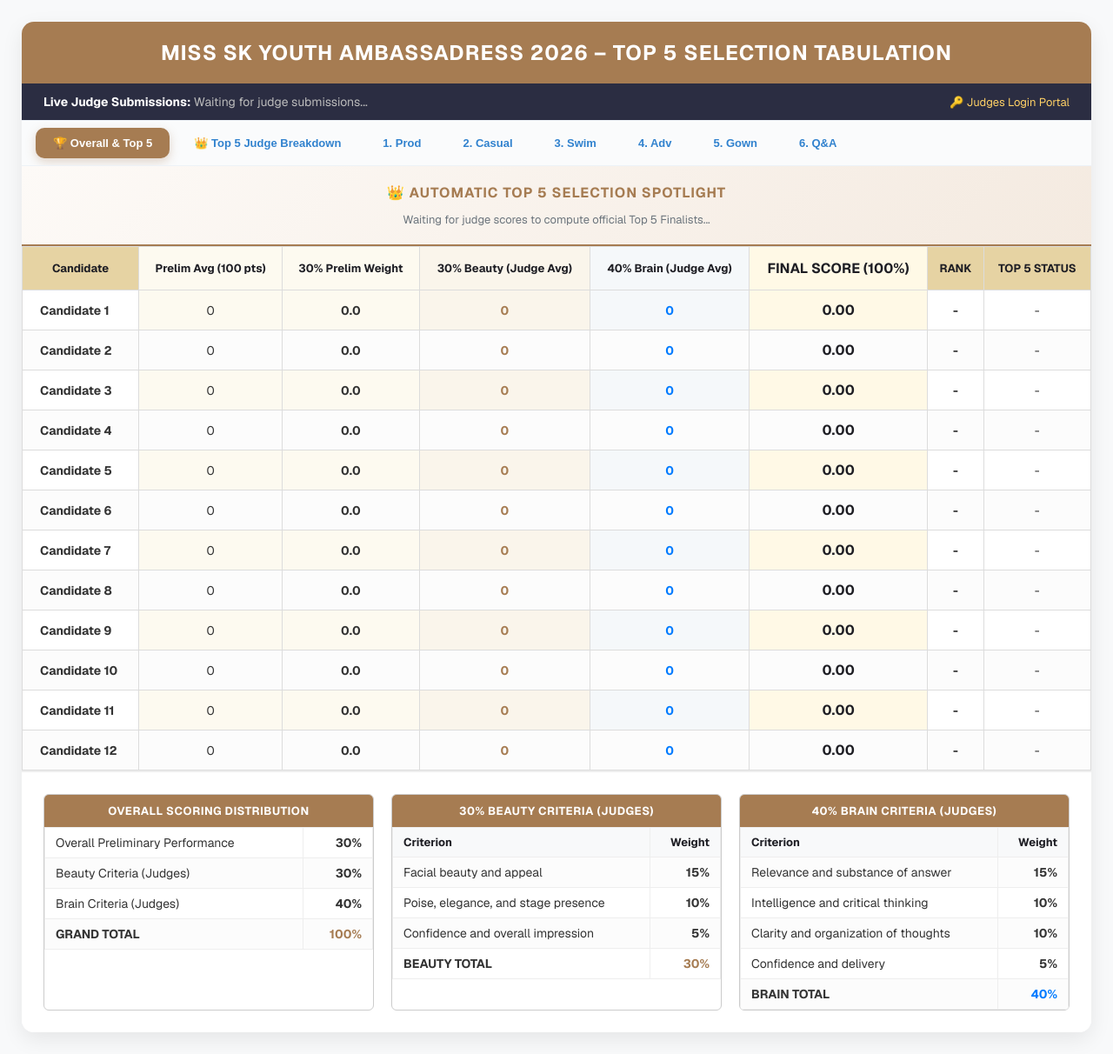
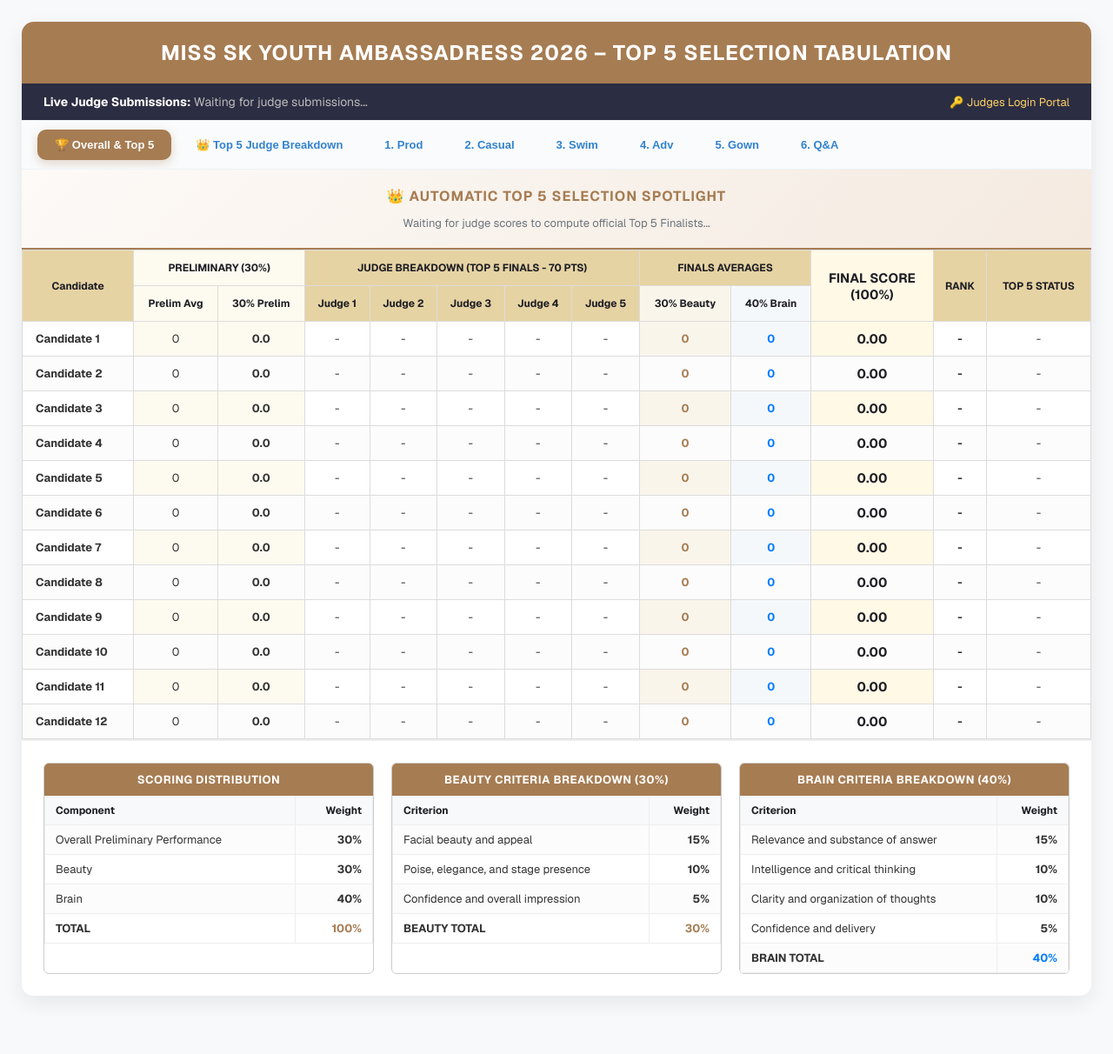
Before and after one commit to LiveKryptiah/tabulation, a Flask app: page /admin in a window 1280 px wide. Shown: the whole page at 87% size. After the commit the page ends 1148 px from the top, so only its background shows below. Run offline with Flask 2, Linux system fonts and the light colour scheme.

Commit message:
Fix Admin panel grading to be strictly judge-attributed and deduplicated by judge slot

```diff
--- a/app.py
+++ b/app.py
@@ -197,7 +197,7 @@ def admin_panel():
 
 # --- HELPER & API FOR REAL-TIME TABULATION ---
 def get_tabulation_data():
-    prelim_results = {}
+    prelim_by_judge = {}  # cand_num -> { judge_slot: score }
     category_results = {}
     judge_progress = {}
 
@@ -213,9 +213,9 @@ def get_tabulation_data():
                     try:
                         cand_num = int(cand_str.replace('Candidate ', ''))
                         score = float(score_str)
-                        if cand_num not in prelim_results:
-                            prelim_results[cand_num] = []
-                        prelim_results[cand_num].append(score)
+                        if cand_num not in prelim_by_judge:
+                            prelim_by_judge[cand_num] = {}
+                        prelim_by_judge[cand_num][j_slot] = score  # Latest score per judge
 
                         if cand_num not in category_results:
                             category_results[cand_num] = {'prod': [], 'casual': [], 'swim': [], 'adv': [], 'gown': [], 'qa': []}
@@ -241,9 +241,8 @@ def get_tabulation_data():
                         pass
 
     # Read Top 5 Judge Scores (Per Judge Breakdown)
-    top5_beauty_results = {}
-    top5_brain_results = {}
-    top5_judge_scores = {} # cand_num -> { judge_slot: score }
+    top5_beauty_by_judge = {} # cand_num -> { judge_slot: b_score }
+    top5_brain_by_judge = {}  # cand_num -> { judge_slot: br_score }
 
     if os.path.exists(TOP5_CSV_FILE):
         with open(TOP5_CSV_FILE, mode='r', encoding='utf-8') as file:
@@ -261,14 +260,11 @@ def get_tabulation_data():
                         br_val = float(br_tot) if br_tot else 0
 
                         if b_tot:
-                            if cand_num not in top5_beauty_results: top5_beauty_results[cand_num] = []
-                            top5_beauty_results[cand_num].append(b_val)
+                            if cand_num not in top5_beauty_by_judge: top5_beauty_by_judge[cand_num] = {}
+                            top5_beauty_by_judge[cand_num][j_slot] = b_val
                         if br_tot:
-                            if cand_num not in top5_brain_results: top5_brain_results[cand_num] = []
-                            top5_brain_results[cand_num].append(br_val)
-
-                        if cand_num not in top5_judge_scores: top5_judge_scores[cand_num] = {}
-                        top5_judge_scores[cand_num][j_slot] = round(b_val + br_val, 2)
+                            if cand_num not in top5_brain_by_judge: top5_brain_by_judge[cand_num] = {}
+                            top5_brain_by_judge[cand_num][j_slot] = br_val
 
                         if j_slot not in judge_progress:
                             judge_progress[j_slot] = set()
@@ -277,23 +273,40 @@ def get_tabulation_data():
                         pass
 
     candidates_data = []
-    all_cand_nums = set(range(1, 13)).union(prelim_results.keys()).union(top5_beauty_results.keys())
+    all_cand_nums = set(range(1, 13)).union(prelim_by_judge.keys()).union(top5_beauty_by_judge.keys())
 
     for cand_num in sorted(all_cand_nums):
-        p_scores = prelim_results.get(cand_num, [])
-        b_scores = top5_beauty_results.get(cand_num, [])
-        br_scores = top5_brain_results.get(cand_num, [])
+        p_dict = prelim_by_judge.get(cand_num, {})
+        b_dict = top5_beauty_by_judge.get(cand_num, {})
+        br_dict = top5_brain_by_judge.get(cand_num, {})
         cats = category_results.get(cand_num, {'prod': [], 'casual': [], 'swim': [], 'adv': [], 'gown': [], 'qa': []})
 
+        # 30% Prelim Avg based on judges who scored
+        p_scores = list(p_dict.values())
         prelim_avg = sum(p_scores) / len(p_scores) if p_scores else 0
         prelim_30 = prelim_avg * 0.30
 
+        # 30% Beauty Avg based on judges who scored
+        b_scores = list(b_dict.values())
         beauty_30 = sum(b_scores) / len(b_scores) if b_scores else 0
+
+        # 40% Brain Avg based on judges who scored
+        br_scores = list(br_dict.values())
         brain_40  = sum(br_scores) / len(br_scores) if br_scores else 0
 
+        # Final Score (100%) = 30% Prelim + 30% Beauty + 40% Brain
         final_score = prelim_30 + beauty_30 + brain_40
 
-        j_scores = top5_judge_scores.get(cand_num, {})
+        # Build Per-Judge Top 5 Breakdown (Beauty + Brain total out of 70 pts per judge)
+        j_breakdown = {}
+        for j_id in ['Judge 1', 'Judge 2', 'Judge 3', 'Judge 4', 'Judge 5']:
+            has_b = j_id in b_dict
+            has_br = j_id in br_dict
+            if has_b or has_br:
+                tot = b_dict.get(j_id, 0) + br_dict.get(j_id, 0)
+                j_breakdown[j_id] = round(tot, 2)
+            else:
+                j_breakdown[j_id] = '-'
 
         candidates_data.append({
             'number': cand_num,
@@ -303,11 +316,16 @@ def get_tabulation_data():
             'beauty_30': round(beauty_30, 2),
             'brain_40': round(brain_40, 2),
             'final_score': round(final_score, 2),
-            'judge_1': j_scores.get('Judge 1', '-'),
-            'judge_2': j_scores.get('Judge 2', '-'),
-            'judge_3': j_scores.get('Judge 3', '-'),
-            'judge_4': j_scores.get('Judge 4', '-'),
-            'judge_5': j_scores.get('Judge 5', '-'),
+            'judge_1': j_breakdown.get('Judge 1', '-'),
+            'judge_2': j_breakdown.get('Judge 2', '-'),
+            'judge_3': j_breakdown.get('Judge 3', '-'),
+            'judge_4': j_breakdown.get('Judge 4', '-'),
+            'judge_5': j_breakdown.get('Judge 5', '-'),
+            'p_j1': p_dict.get('Judge 1', '-'),
+            'p_j2': p_dict.get('Judge 2', '-'),
+            'p_j3': p_dict.get('Judge 3', '-'),
+            'p_j4': p_dict.get('Judge 4', '-'),
+            'p_j5': p_dict.get('Judge 5', '-'),
             'prod_avg': round(sum(cats['prod']) / len(cats['prod']), 2) if cats['prod'] else 0,
             'casual_avg': round(sum(cats['casual']) / len(cats['casual']), 2) if cats['casual'] else 0,
             'swim_avg': round(sum(cats['swim']) / len(cats['swim']), 2) if cats['swim'] else 0,
--- a/templates/admin.html
+++ b/templates/admin.html
@@ -11,16 +11,16 @@
         * { box-sizing: border-box; }
         body { font-family: 'Geist', sans-serif; background-color: #f8f9fa; margin: 0; padding: 25px; color: #333; }
 
-        .admin-container { max-width: 1550px; margin: 0 auto; background: white; box-shadow: 0 8px 25px rgba(0,0,0,0.08); border-radius: 14px; overflow: hidden; }
+        .admin-container { max-width: 1600px; margin: 0 auto; background: white; box-shadow: 0 8px 25px rgba(0,0,0,0.08); border-radius: 14px; overflow: hidden; }
 
         .header-title { background-color: #a67c52; color: white; text-align: center; padding: 20px; font-size: 24px; font-weight: 700; letter-spacing: 1px; text-transform: uppercase; }
 
-        /* Category Pill Navigation Bar (Matching Screenshot UI) */
+        /* Category Pill Navigation Bar */
         .category-pill-nav {
             display: flex;
             gap: 8px;
             background: #fafbfc;
-            padding: 8px 16px;
+            padding: 10px 18px;
             border-bottom: 1px solid #edf2f7;
             border-top: 1px solid #edf2f7;
             overflow-x: auto;
@@ -48,19 +48,19 @@
         }
 
         table { width: 100%; border-collapse: collapse; text-align: center; font-size: 13px; }
-        th { background-color: #e6d3a3; color: #1e1e24; padding: 14px 10px; font-size: 13px; border: 1px solid #dcdcdc; font-weight: 700; vertical-align: middle; }
-        td { padding: 12px 10px; border: 1px solid #dcdcdc; font-size: 14px; }
+        th { background-color: #e6d3a3; color: #1e1e24; padding: 12px 8px; font-size: 12px; border: 1px solid #dcdcdc; font-weight: 700; vertical-align: middle; }
+        td { padding: 10px 8px; border: 1px solid #dcdcdc; font-size: 13px; }
 
         tr:nth-child(even) td { background-color: #fcfcfc; }
 
         .col-prelim { background-color: #fdfaf0; }
         .col-beauty { background-color: #faf5eb; }
         .col-brain { background-color: #f5f8fa; }
-        .col-final { background-color: #fff9e6; font-weight: bold; font-size: 16px; color: #1e1e24; }
+        .col-final { background-color: #fff9e6; font-weight: bold; font-size: 15px; color: #1e1e24; }
         .col-rank { font-weight: bold; }
 
         .qualified { color: #004d00; font-weight: bold; background-color: #d4edda !important; }
-        .title-winner { color: #a67c52; font-weight: 700; font-size: 14px; background-color: #fdfaf0; }
+        .title-winner { color: #a67c52; font-weight: 700; font-size: 13px; background-color: #fdfaf0; }
 
         /* Spotlight Card */
         .spotlight-card {
@@ -154,22 +154,37 @@
             <table>
                 <thead>
                     <tr>
-                        <th>Candidate</th>
-                        <th class="col-prelim">Prelim Avg (100 pts)</th>
-                        <th class="col-prelim">30% Prelim Weight</th>
-                        <th class="col-beauty">30% Beauty (Judge Avg)</th>
-                        <th class="col-brain">40% Brain (Judge Avg)</th>
-                        <th class="col-final">FINAL SCORE (100%)</th>
-                        <th>RANK</th>
-                        <th>TOP 5 STATUS</th>
+                        <th rowspan="2">Candidate</th>
+                        <th colspan="2" class="col-prelim">PRELIMINARY (30%)</th>
+                        <th colspan="5">JUDGE BREAKDOWN (TOP 5 FINALS - 70 PTS)</th>
+                        <th colspan="2">FINALS AVERAGES</th>
+                        <th rowspan="2" class="col-final">FINAL SCORE<br>(100%)</th>
+                        <th rowspan="2">RANK</th>
+                        <th rowspan="2">TOP 5 STATUS</th>
+                    </tr>
+                    <tr>
+                        <th class="col-prelim">Prelim Avg</th>
+                        <th class="col-prelim">30% Prelim</th>
+                        <th>Judge 1</th>
+                        <th>Judge 2</th>
+                        <th>Judge 3</th>
+                        <th>Judge 4</th>
+                        <th>Judge 5</th>
+                        <th class="col-beauty">30% Beauty</th>
+                        <th class="col-brain">40% Brain</th>
                     </tr>
                 </thead>
                 <tbody>
                     {% for cand in candidates %}
                     <tr class="candidate-row" data-cand="{{ cand.number }}">
-                        <td style="text-align: left; padding-left: 20px; font-weight: bold;">{{ cand.name }}</td>
+                        <td style="text-align: left; padding-left: 15px; font-weight: bold;">{{ cand.name }}</td>
                         <td class="prelim-val col-prelim">{{ cand.prelim_score }}</td>
                         <td class="prelim-30 col-prelim" style="font-weight: bold;">{{ cand.prelim_30 }}</td>
+                        <td class="j1-val">{{ cand.judge_1 }}</td>
+                        <td class="j2-val">{{ cand.judge_2 }}</td>
+                        <td class="j3-val">{{ cand.judge_3 }}</td>
+                        <td class="j4-val">{{ cand.judge_4 }}</td>
+                        <td class="j5-val">{{ cand.judge_5 }}</td>
                         <td class="beauty-30 col-beauty" style="font-weight: bold; color: #a67c52;">{{ cand.beauty_30 }}</td>
                         <td class="brain-40 col-brain" style="font-weight: bold; color: #007bff;">{{ cand.brain_40 }}</td>
                         <td class="final-score col-final">{{ cand.final_score }}</td>
@@ -177,7 +192,7 @@
                         <td class="top5-cell">-</td>
                     </tr>
                     {% else %}
-                    <tr><td colspan="8" style="padding: 30px; color: #888;">No scores recorded yet. Have judges submit scores first!</td></tr>
+                    <tr><td colspan="13" style="padding: 30px; color: #888;">No scores recorded yet. Have judges submit scores first!</td></tr>
                     {% endfor %}
                 </tbody>
             </table>
@@ -360,20 +375,21 @@
             </table>
         </div>
 
-        <!-- Exact Criteria Reference Tables -->
+        <!-- Exact Scoring Distribution Reference Table (From Screenshot) -->
         <div class="legend-container">
             <div class="legend-box">
-                <div class="legend-header">OVERALL SCORING DISTRIBUTION</div>
+                <div class="legend-header">SCORING DISTRIBUTION</div>
                 <table class="legend-table">
+                    <tr><th>Component</th><th style="text-align: right;">Weight</th></tr>
                     <tr><td>Overall Preliminary Performance</td><td style="font-weight: bold; text-align: right;">30%</td></tr>
-                    <tr><td>Beauty Criteria (Judges)</td><td style="font-weight: bold; text-align: right;">30%</td></tr>
-                    <tr><td>Brain Criteria (Judges)</td><td style="font-weight: bold; text-align: right;">40%</td></tr>
-                    <tr style="font-weight: 700; background-color: #fdfaf7;"><td>GRAND TOTAL</td><td style="font-weight: bold; text-align: right; color: #a67c52;">100%</td></tr>
+                    <tr><td>Beauty</td><td style="font-weight: bold; text-align: right;">30%</td></tr>
+                    <tr><td>Brain</td><td style="font-weight: bold; text-align: right;">40%</td></tr>
+                    <tr style="font-weight: 700; background-color: #fdfaf7;"><td>TOTAL</td><td style="font-weight: bold; text-align: right; color: #a67c52;">100%</td></tr>
                 </table>
             </div>
 
             <div class="legend-box">
-                <div class="legend-header">30% BEAUTY CRITERIA (JUDGES)</div>
+                <div class="legend-header">BEAUTY CRITERIA BREAKDOWN (30%)</div>
                 <table class="legend-table">
                     <tr><th>Criterion</th><th style="text-align: right;">Weight</th></tr>
                     <tr><td>Facial beauty and appeal</td><td style="text-align: right; font-weight: bold;">15%</td></tr>
@@ -384,7 +400,7 @@
             </div>
 
             <div class="legend-box">
-                <div class="legend-header">40% BRAIN CRITERIA (JUDGES)</div>
+                <div class="legend-header">BRAIN CRITERIA BREAKDOWN (40%)</div>
                 <table class="legend-table">
                     <tr><th>Criterion</th><th style="text-align: right;">Weight</th></tr>
                     <tr><td>Relevance and substance of answer</td><td style="text-align: right; font-weight: bold;">15%</td></tr>
@@ -503,6 +519,11 @@
                         if (nameTd && nameTd.textContent.trim() === cand.name) {
                             row.querySelector('.prelim-val').textContent = cand.prelim_score.toFixed(2);
                             row.querySelector('.prelim-30').textContent = cand.prelim_30.toFixed(2);
+                            if (row.querySelector('.j1-val')) row.querySelector('.j1-val').textContent = cand.judge_1;
+                            if (row.querySelector('.j2-val')) row.querySelector('.j2-val').textContent = cand.judge_2;
+                            if (row.querySelector('.j3-val')) row.querySelector('.j3-val').textContent = cand.judge_3;
+                            if (row.querySelector('.j4-val')) row.querySelector('.j4-val').textContent = cand.judge_4;
+                            if (row.querySelector('.j5-val')) row.querySelector('.j5-val').textContent = cand.judge_5;
                             row.querySelector('.beauty-30').textContent = cand.beauty_30.toFixed(2);
                             row.querySelector('.brain-40').textContent = cand.brain_40.toFixed(2);
                             row.querySelector('.final-score').textContent = cand.final_score.toFixed(2);
```
